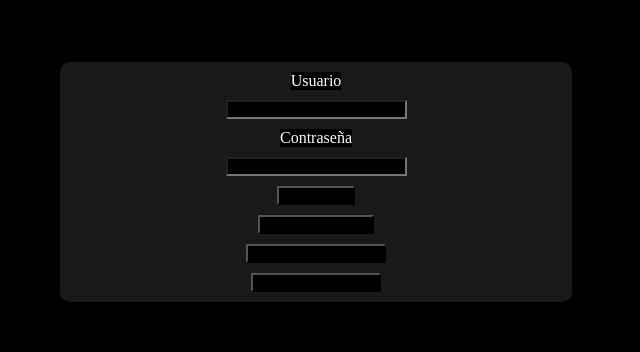
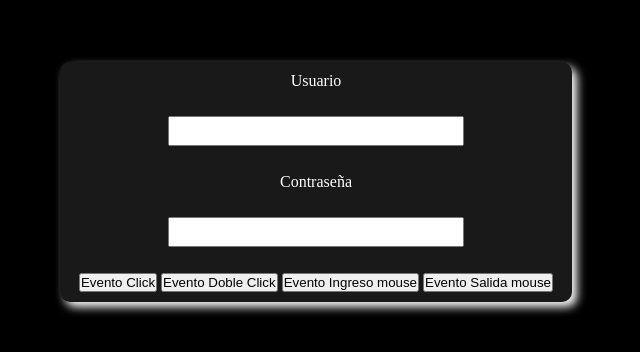
Before and after one commit to LinaMarinj/dom, a plain HTML site: page index.html in a window 1280 px wide. Shown: the part 218-570 px from the top of the page, without its empty margins (324-964 px from the left). Drawn offline with Linux system fonts and the light colour scheme.

Commit message:
se actualiza la informacion con la de el docente

```diff
--- a/index.html
+++ b/index.html
@@ -1,31 +1,28 @@
 <!DOCTYPE html>
-<html lang="en">
+<html lang="es">
 
 <head>
     <meta charset="UTF-8">
     <meta name="viewport" content="width=device-width, initial-scale=1.0">
+    <link rel="stylesheet" href="style.css">
     <title>DOM</title>
-    <link rel="stylesheet" href="style.css">
 </head>
 
 <body>
-
-    <form class="form" action = "">
+    <form class="form" action="">
         <label for="">Usuario</label>
         <input type="text">
         <label for="">Contraseña</label>
         <input type="text">
-        <button type="button" onclick="iniciarSesion()">Evento Click</button>
-        <button type="button" ondblclick="iniciarSesion()">Evento Doble Click</button>
-        <button type="button" onmouseenter="iniciarSesion()">Ingreso Ingreso mouse</button>
-        <button type="button" onmouseout="iniciarSesion()">Evento Salida mouse</button>
-
+        <div class="buttons">
+            <button type="button" onclick="iniciarSesion()">Evento Click</button>
+            <button type="button" ondblclick="iniciarSesion()">Evento Doble Click</button>
+            <button type="button" onmouseenter="iniciarSesion()">Evento Ingreso mouse</button>
+            <button type="button" onmouseout="iniciarSesion()">Evento Salida mouse</button>
+        </div>
+        <!-- <input type="button" value="Iniciar Sesión"> -->
     </form>
-
-
-
-
-    <script src="script.js"></script>
+    <script src="./script.js"></script>
 </body>
 
 </html>
--- a/style.css
+++ b/style.css
@@ -1,43 +1,40 @@
-*{
+* {
     box-sizing: border-box;
     margin: 0;
     padding: 0;
-    background-color: black;
 }
 
-
-body{
+body {
     width: 100%;
     height: 100vh;
     display: flex;
     justify-content: center;
     align-items: center;
+    background-color: black;
 }
 
-
-.form{
-    display: inherit; /*heredar del padre*/
-    flex-direction:  column;
+.form {
+    display: inherit;
+    flex-direction: column;
     gap: 10px;
     align-items: center;
     justify-content: space-between;
     gap: 10px;
     padding: 10px;
-    border-radius: 10px;
     width: 40%;
     height: 30%;
-    backdrop-filter:  blur(10%);
+    backdrop-filter: blur(10%);
     background-color: rgb(246, 243, 243, 0.1);
-    box-shadow: 5px, 5px 10px white,;
+    box-shadow: 5px 5px 10px white;
+    border-radius: 10px;
 }
 
-.form label{
+.form label {
     color: white;
 }
 
-.form-input[type="text2"{
-  width: 60%;
-  height: 30px;
-  outline: none;
-
+.form input[type="text"] {
+    width: 60%;
+    height: 30px;
+    outline: none;
 }
```
